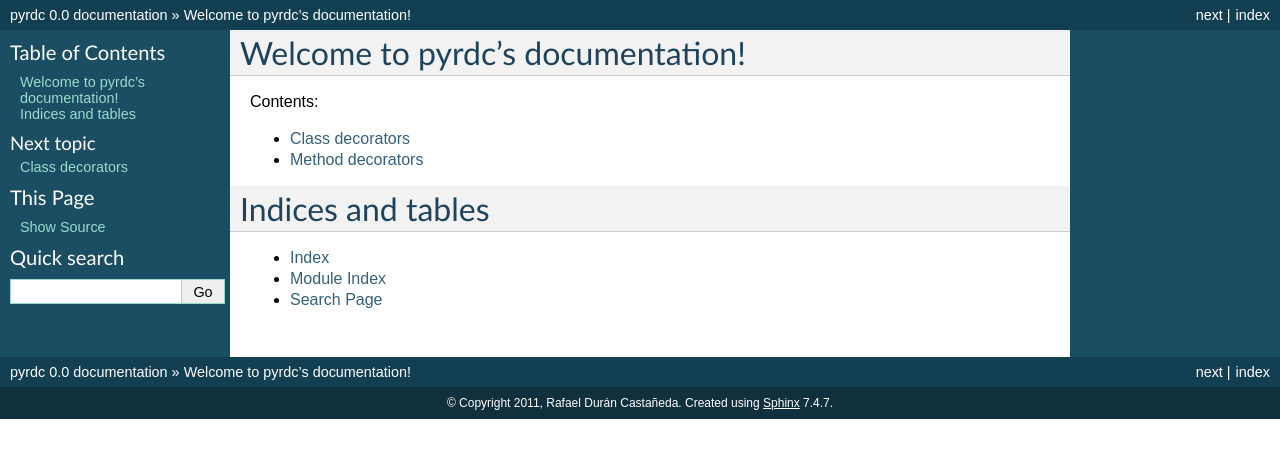
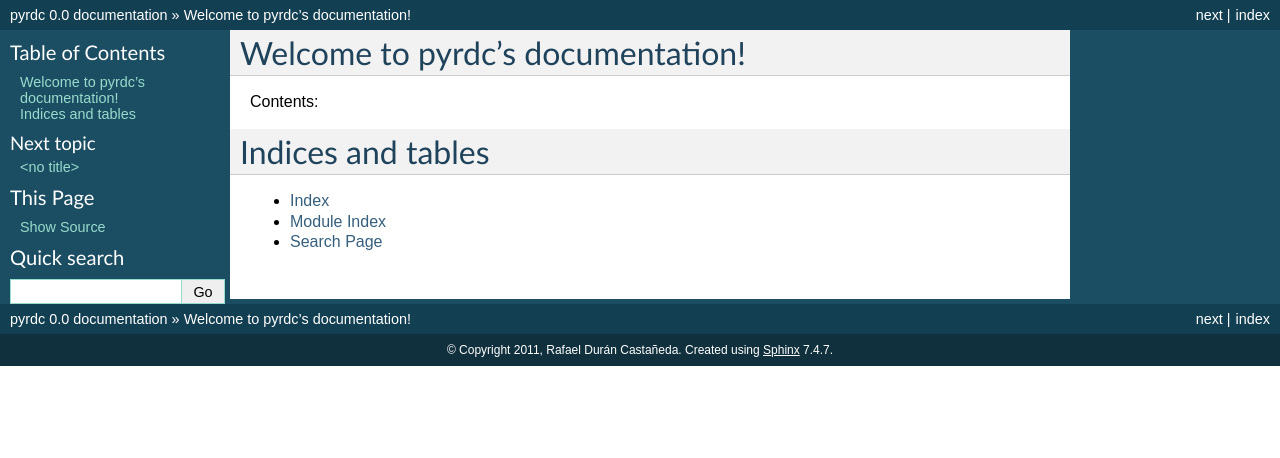
Before and after one commit to rafaduran/pyrdc, a Sphinx documentation site: the page built from docs/index.rst, in a window 1280 px wide. Shown: the top 458 px of the page. Built offline with Sphinx 7.4.7, drawn with Linux system fonts in a browser that asks for light colours; the version number is read from the project's files by our own code.

Commit message:
Updated docs

```diff
--- a/docs/index.rst
+++ b/docs/index.rst
@@ -11,6 +11,7 @@ Contents:
 .. toctree::
    :maxdepth: 2
 
+   src/utils
    src/decorators/class
    src/decorators/method
 
--- a/docs/src/decorators/class.rst
+++ b/docs/src/decorators/class.rst
@@ -1,6 +1,2 @@
-Class decorators
-################
-This module contains class decorators.
-
 .. automodule :: pyrdc.decorators.class
     :members:
--- a/docs/src/decorators/method.rst
+++ b/docs/src/decorators/method.rst
@@ -1,6 +1,2 @@
-Method decorators
-#################
-This module contains method decorators.
-
 .. automodule :: pyrdc.decorators.method
     :members:
```
Also changed, not shown: 1 other file.
